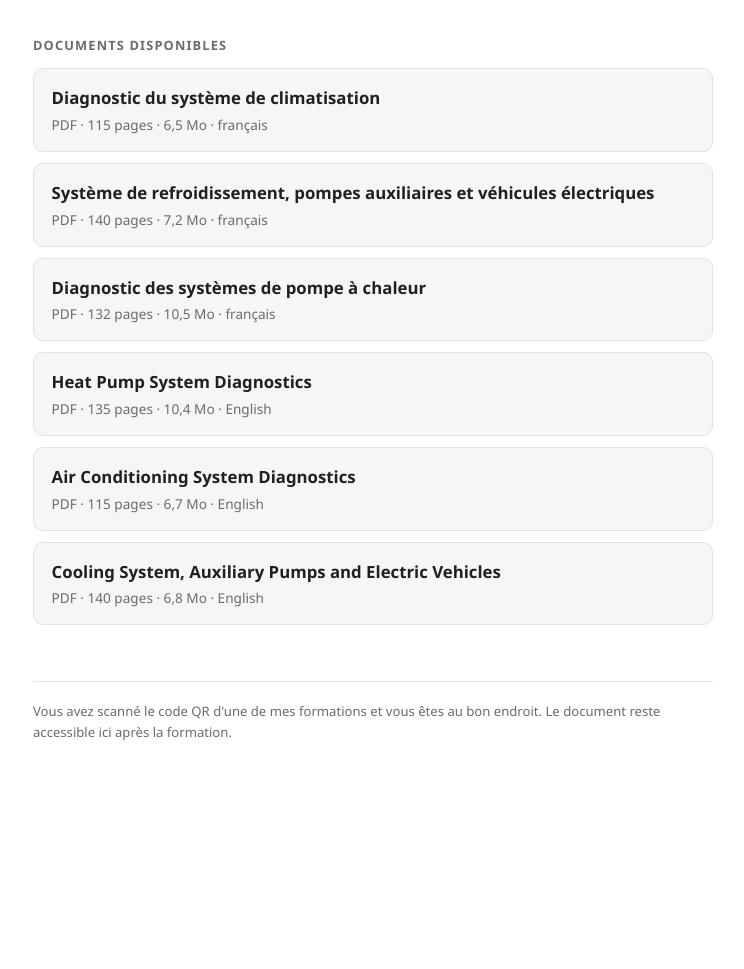
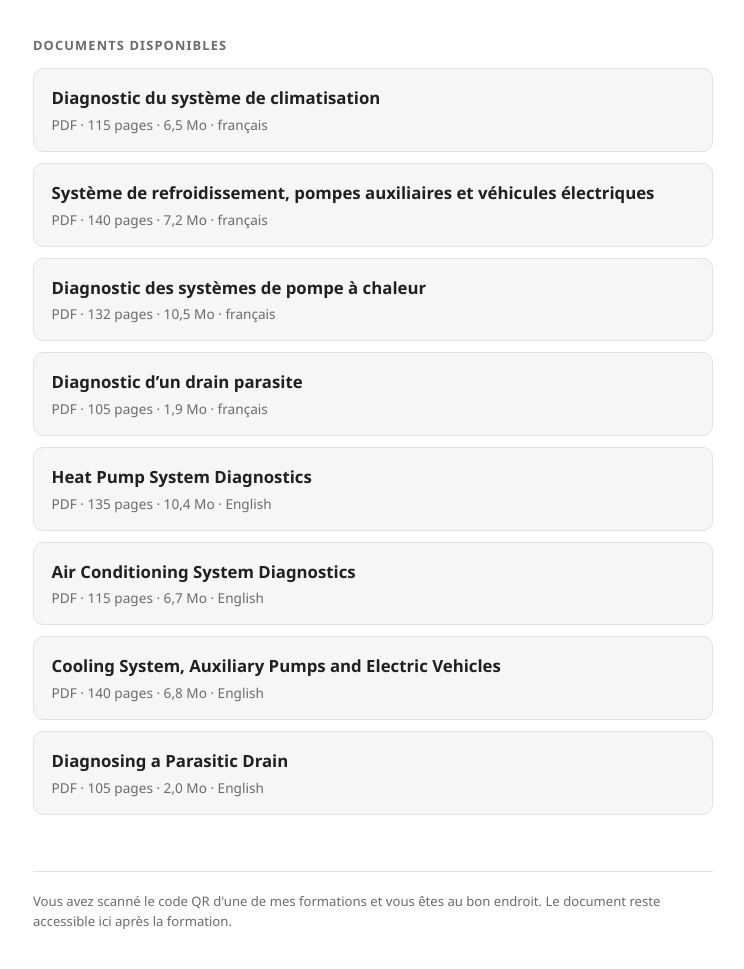
Before and after one commit to J-Gosselin/J-Gosselin.github.io, a plain HTML site: page index.html in a window 1280 px wide. Shown: the part 101-1070 px from the top of the page, without its empty margins (267-1011 px from the left). Before the commit the page ends 907 px from the top, so only its background shows below. Drawn offline with Linux system fonts and the light colour scheme.

Commit message:
Drain parasite et parasitic drain : premiere publication, 105 pages

```diff
--- a/index.html
+++ b/index.html
@@ -59,6 +59,11 @@
     <div class="meta">PDF · 132 pages · 10,5 Mo · français</div>
   </a>
 
+  <a class="fiche" href="drain-parasite.pdf">
+    <div class="titre">Diagnostic d’un drain parasite</div>
+    <div class="meta">PDF · 105 pages · 1,9 Mo · français</div>
+  </a>
+
   <a class="fiche" href="heatpump.pdf">
     <div class="titre">Heat Pump System Diagnostics</div>
     <div class="meta">PDF · 135 pages · 10,4 Mo · English</div>
@@ -74,6 +79,11 @@
     <div class="meta">PDF · 140 pages · 6,8 Mo · English</div>
   </a>
 
+  <a class="fiche" href="parasitic-drain.pdf">
+    <div class="titre">Diagnosing a Parasitic Drain</div>
+    <div class="meta">PDF · 105 pages · 2,0 Mo · English</div>
+  </a>
+
   <footer>
     Vous avez scanné le code QR d'une de mes formations et vous êtes au bon endroit.
     Le document reste accessible ici après la formation.
```
Also changed, not shown: 2 other files.
